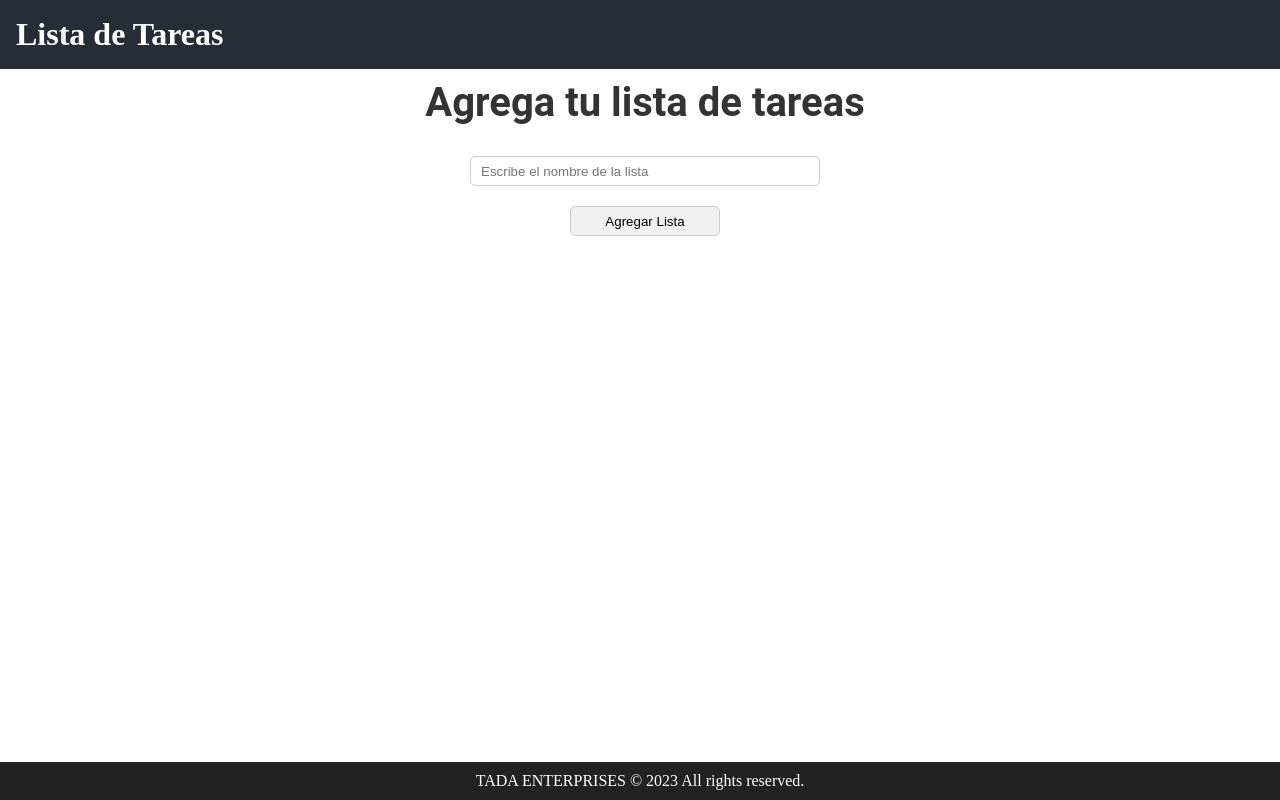
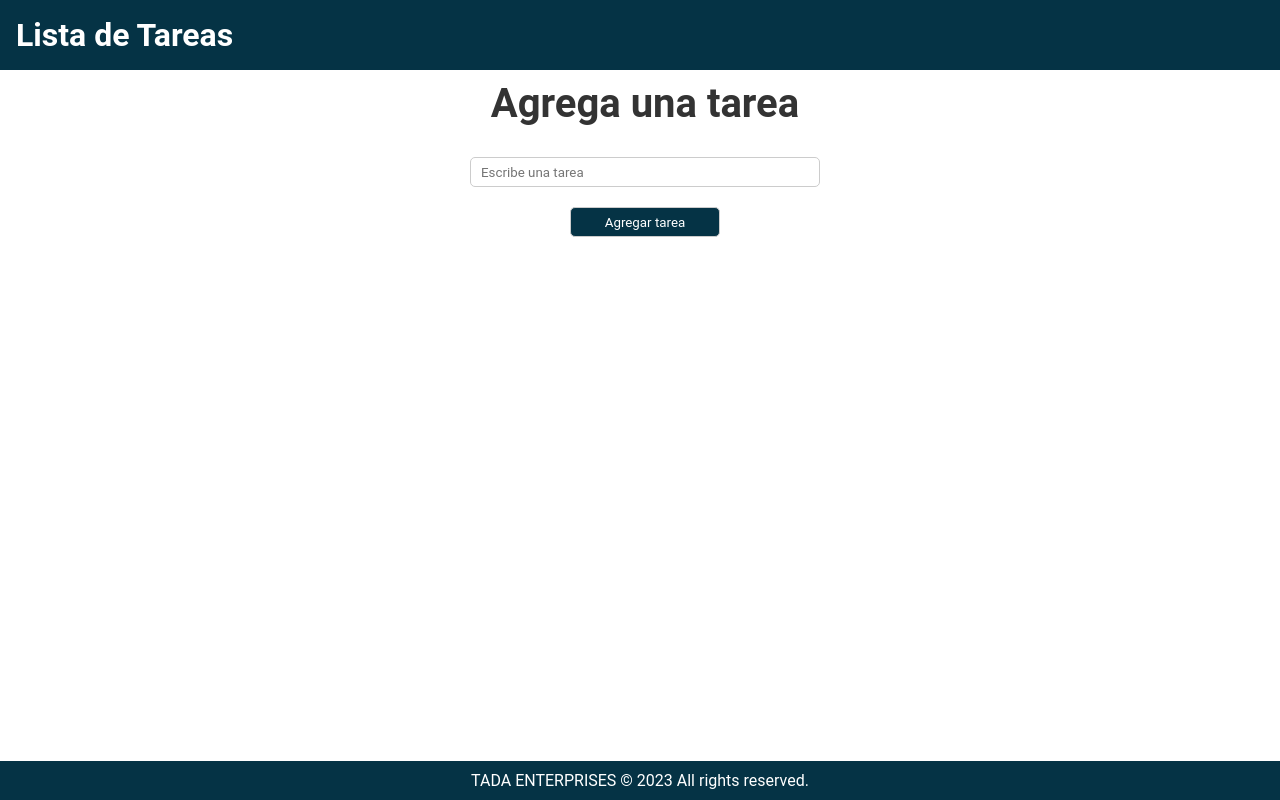
Before and after one commit to AlfredoJoyaV/Proyecto-To-Do-List-DOM, a website built with Vite: page index.html in a window 1280 px wide. Built offline with nearby package versions, Linux system fonts and the light colour scheme.

Commit message:
:sparkles:Actualizando maquetacion

```diff
--- a/src/script.js
+++ b/src/script.js
@@ -11,9 +11,9 @@ document.body.prepend(header); // O donde quieras agregar el header
 //Agregar la lista de tareas
 const listasAgregadas = `
 <div class="listas">
-    <h1>Agrega tu lista de tareas</h1>
-    <input type="text" id="listaInput" placeholder="Escribe el nombre de la lista">
-    <button id="agregarLista">Agregar Lista</button>
+    <h1>Agrega una tarea</h1>
+    <input type="text" id="listaInput" placeholder="Escribe una tarea">
+    <button id="agregarTarea">Agregar tarea</button>
 </div>
 `;
 
--- a/src/style.css
+++ b/src/style.css
@@ -2,12 +2,17 @@
     box-sizing: border-box;
     margin: 0;
     padding: 0;
+    font-family: 'roboto', sans-serif;
 }
+
 header {
-    background-color: #282c34;
+    background-color: oklch(0.302 0.056 229.695);
     color: #fff;
     padding: 1rem;
     text-align: left;
+    width: 100%;
+    top: 0;
+    left: 0;
 }
 
 footer {
@@ -15,7 +20,7 @@ footer {
   left: 0;
   bottom: 0;
   width: 100%;
-  background: #222;
+  background: oklch(0.302 0.056 229.695);
   color: #fff;
   text-align: center;
   padding: 10px 0;
@@ -37,7 +42,6 @@ div .listas h1{
     color: #333;
     margin-bottom: 20px;
     text-align: center;
-    font-family: 'roboto', sans-serif;
 }
 
 div .listas input{
@@ -55,15 +59,16 @@ div .listas button{
     padding: 10px;
     border-radius: 5px;
     border: 1px solid #ccc;
-    background-color: #f0f0f0;
+    background-color: oklch(0.302 0.056 229.695);
     cursor: pointer;
     display: flex;
     align-items: center;
     justify-content: center;
+    color: white;
 }
 
 div .listas button:hover{
-    background-color: #e0e0e0;
+    background-color: oklch(0.45 0.085 224.283);
     transform: scale(1.05);
 }
 div .listas button:active{
```
